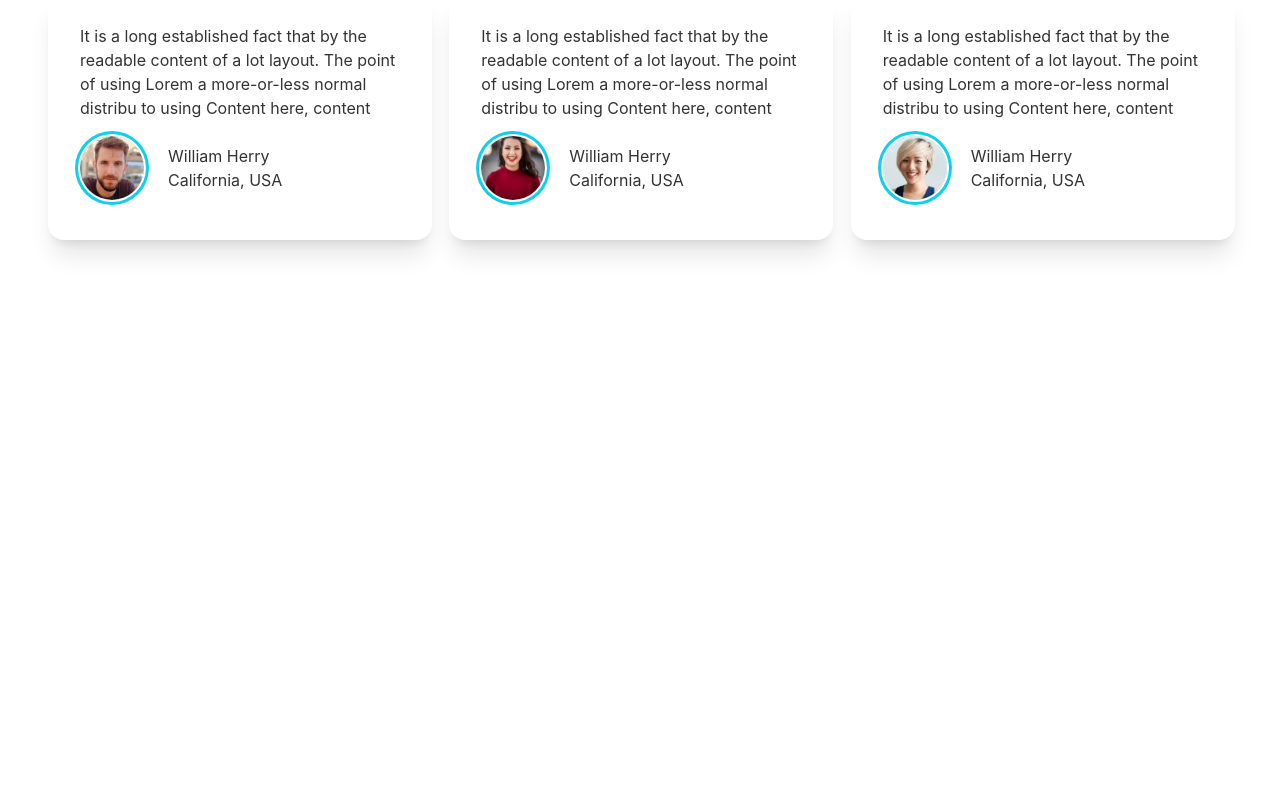
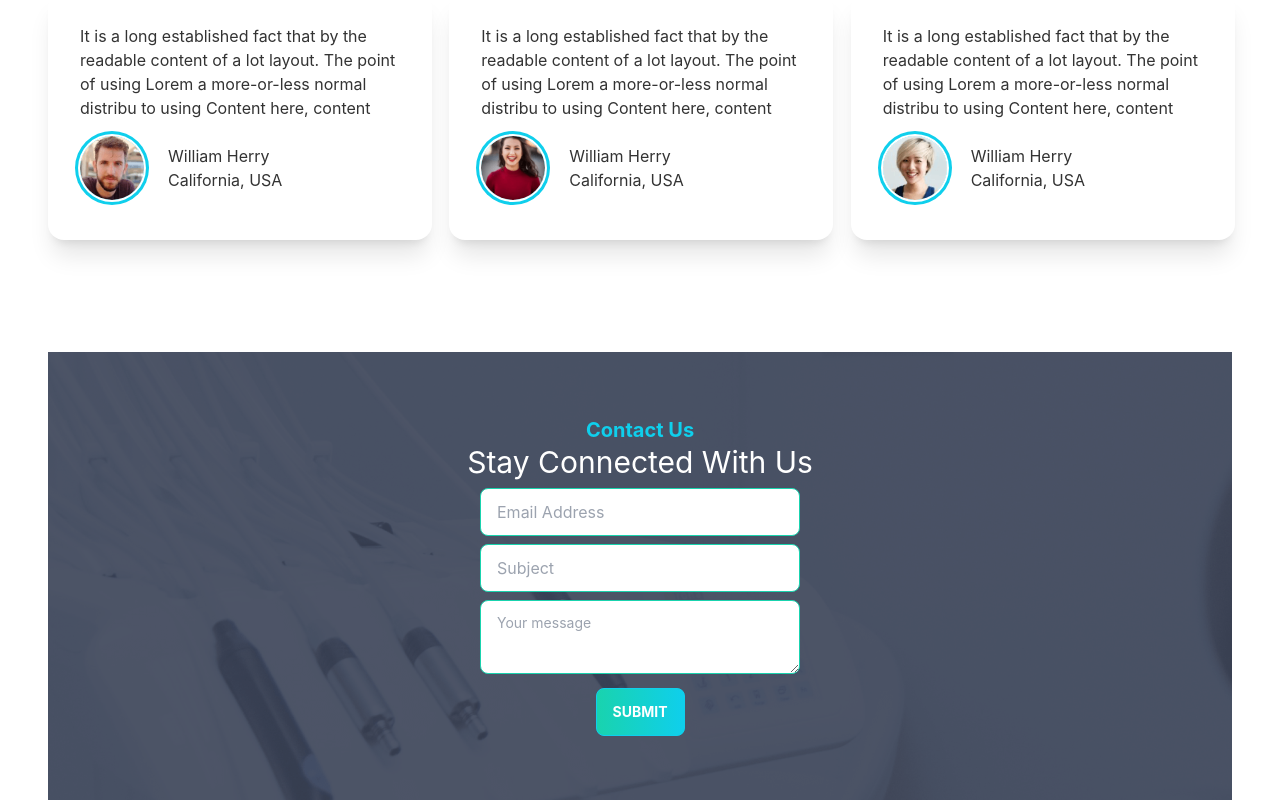
Before and after one commit to Shafak93/doctors-portal-client, a React (Create React App) app: page / in a window 1280 px wide. Shown: the part 3292-4092 px from the top of the page. Before the commit the page ends 3644 px from the top, so only its background shows below. Built offline with nearby package versions, Linux system fonts and the light colour scheme.

Commit message:
ContactUs compo create and design added

```diff
--- /dev/null
+++ b/src/Pages/Home/ContactUs.js
@@ -0,0 +1,22 @@
+import React from 'react';
+import bgImage from '../../assets/images/appointment.png';
+
+const ContactUs = () => {
+    return (
+        <div style={{background:`url(${bgImage})`}} className='text-center'>
+            <form className='py-16'>
+                <div className='mb-2'>
+                    <h3 className='text-xl text-primary font-bold'>Contact Us</h3>
+                    <h4 className='text-3xl text-white'>Stay Connected With Us</h4>
+                </div>
+                <input type="email" placeholder="Email Address" class="mb-2 input input-bordered input-secondary w-full max-w-xs" /> <br />
+                <input type="text" placeholder="Subject" class="mb-2 input input-bordered input-secondary w-full max-w-xs" /><br />
+                <textarea class="mb-2 textarea textarea-secondary w-full max-w-xs" placeholder="Your message"></textarea><br />
+
+                <button class="btn btn-primary uppercase text-white font-bold bg-gradient-to-r from-secondary to-primary hover:from-primary hover:to-secondary">Submit</button>
+            </form>
+        </div>
+    );
+};
+
+export default ContactUs;
--- a/src/Pages/Home/Home.js
+++ b/src/Pages/Home/Home.js
@@ -1,5 +1,6 @@
 import React from 'react';
 import Banner from './Banner';
+import ContactUs from './ContactUs';
 import Info from './Info';
 import MakeAppointment from './MakeAppointment';
 import Services from './Services';
@@ -13,6 +14,7 @@ const Home = () => {
             <Services></Services>
             <MakeAppointment></MakeAppointment>
             <Testimonials></Testimonials>
+            <ContactUs></ContactUs>
         </div>
     );
 };
```
